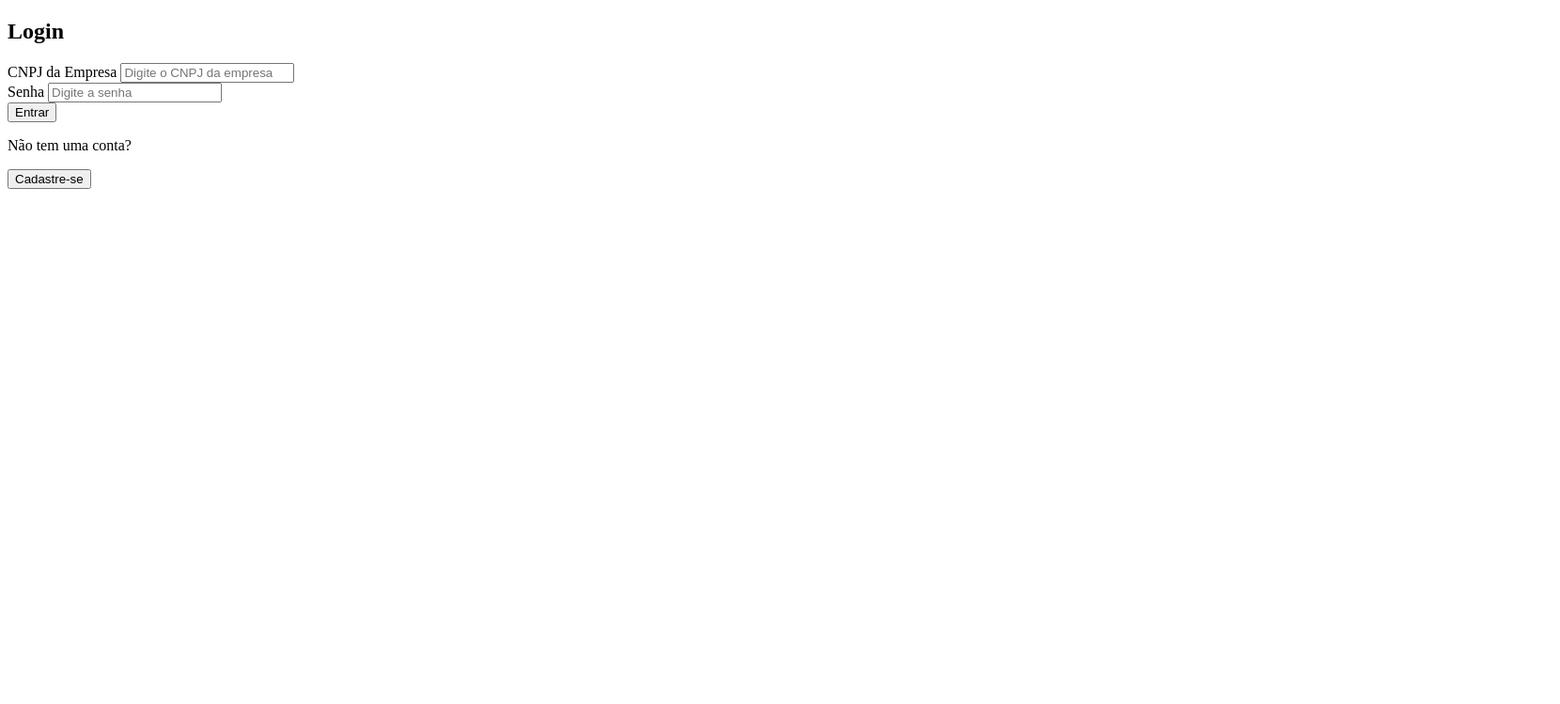
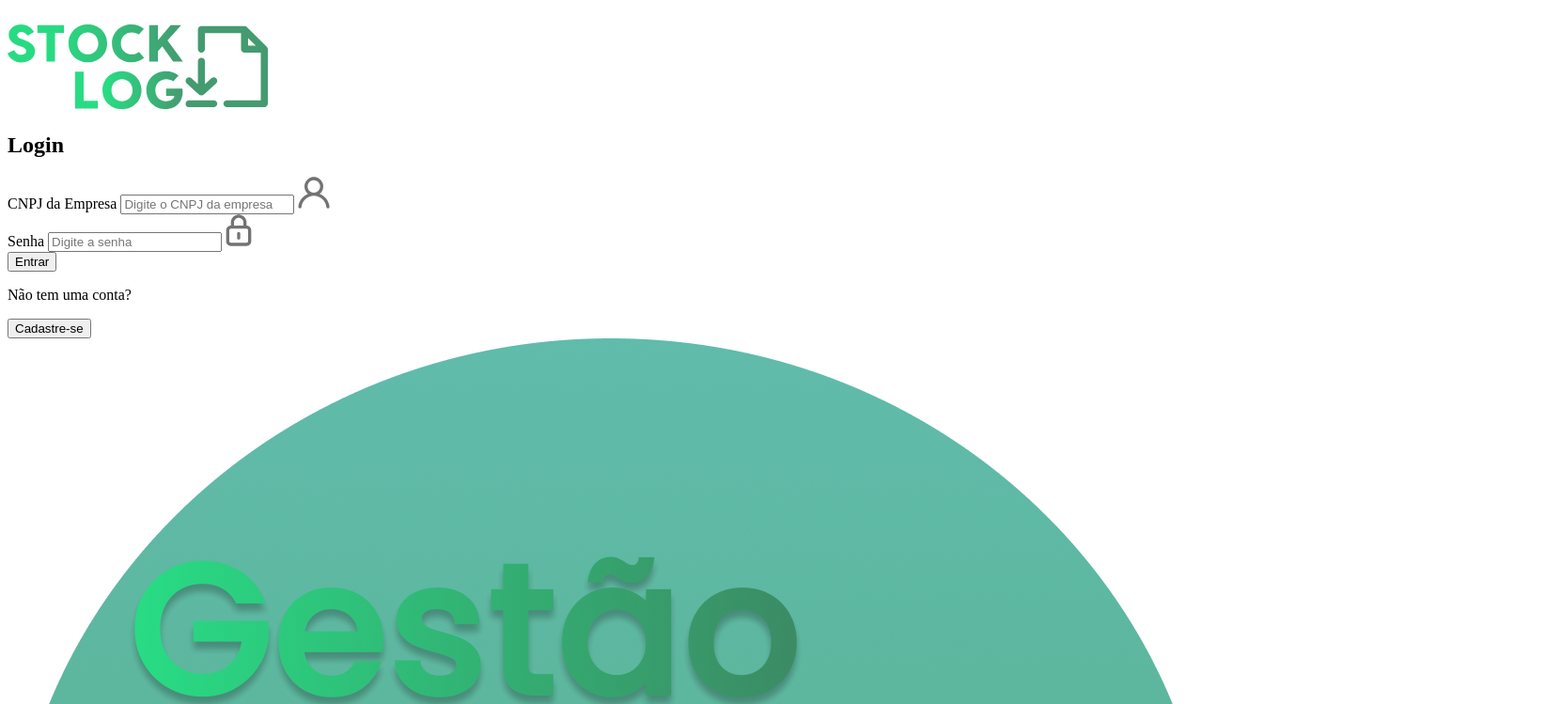
Before and after one commit to EmilySouza22/StockLog, a plain HTML site: page src/pages/Login/index.html in a window 1280 px wide. Shown: the top 749 px of the page at 94% size, 1660 px wide, since content can reach past the window. Drawn offline with Linux system fonts and the light colour scheme.

Commit message:
WIP: adicionei os icons e imagem

```diff
--- a/src/pages/Login/index.html
+++ b/src/pages/Login/index.html
@@ -4,9 +4,19 @@
     <meta charset="UTF-8">
     <meta name="viewport" content="width=device-width, initial-scale=1.0">
     <link rel="stylesheet" href="style.css">
+
+    <link rel="icon" href = "../../assets/imgs/login/img/logo.svg" type="image/png">
+
     <title>Login</title>
 </head>
-<body>
+<img>
+
+    <nav id="navbar">
+        <div id="navbar">
+            <img id="navLogo" src = "../../assets/imgs/login/img/logo.svg" alt="StockLog">
+        </div>
+    </nav>
+
 
     <section id = "login">
 
@@ -15,11 +25,17 @@
         <div class = "containerInput">
             <label for = "" >CNPJ da Empresa</label>
             <input type="text" id="inpLogNome" placeholder="Digite o CNPJ da empresa">
+
+            <img id = "user" src = "../../assets/imgs/login/icon/user.svg" alt="Ícone de Usuário"> </img>
+
         </div>
 
         <div class = "containerInput">
             <label for = "" >Senha</label>
             <input type="password" id="inpLogSenha" placeholder="Digite a senha">
+
+            <img id = "lock" src = "../../assets/imgs/login/icon/cadeado.svg" alt="Ícone de Senha"> </img>
+
         </div>
 
         <button onclick = "login()">Entrar</button>
@@ -30,6 +46,9 @@
 
     </section>
 
+    <img id = "imgLogin" src="../../assets/imgs/login/img/image.png" alt="Imagem de Login"> </img>
+
+
     <script src="script.js"></script>
 </body>
 </html>
```
